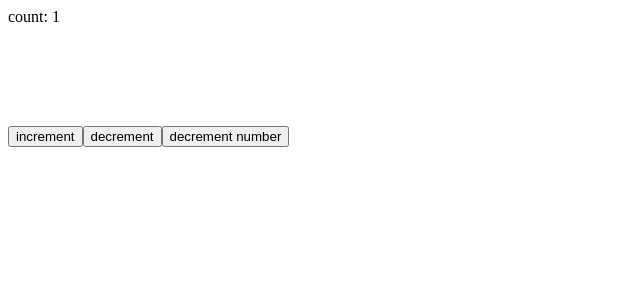
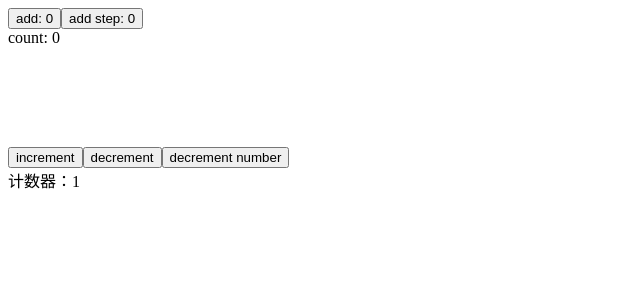
Before and after one commit to lizuncong/mini-react-redux, a React app: page / in a window 1280 px wide. Shown: the top 300 px of the page, without its empty margins (0-640 px from the left). Built offline with nearby package versions, Linux system fonts and the light colour scheme; the HTML template or start-up script is replaced by a standard one.

Commit message:
feat: connect

```diff
--- a/react-redux/Connect.jsx
+++ b/react-redux/Connect.jsx
@@ -1,91 +1,70 @@
-import React, { useContext, useRef, useLayoutEffect } from 'react'
+import React, { useContext, useState, useMemo, useReducer, useRef, useLayoutEffect } from 'react'
 import Context from './Context'
-
+import childPropsSelectorFactory from './utils';
+const INITIAL_STATE = [null, 0]
+function storeStateUpdatesReducer(state, action) {
+  var updateCount = state[1];
+  return [action.payload, updateCount + 1];
+}
 /**
  * 需要注意的是，如果WrappedComponent上有静态属性，此时返回的高阶组件Connect上会丢失这些属性。这也是为啥react redux中要使用
  * hoist-non-react-statics包装一下的原因
  * */
-const Connect = (mapStateToProps, mapDispatchToProps) => {
+const Connect = (mapStateToProps, mapDispatchToProps = () => {}) => {
   return function wrapWithConnect(WrappedComponent) {
     // 返回来的组件丢失了WrappedComponent的静态属性，因此理论上是要将WrappedComponent的静态
     // 属性重新挂到返回的组件上的
     return React.memo((props) => {
+      const wrapperProps = props;
       const contextValue = useContext(Context)
-      console.log('useContext====', contextValue)
       const store = contextValue.store
+
+      const childPropsSelector = useMemo(() => {
+        return childPropsSelectorFactory(mapStateToProps, mapDispatchToProps, store.dispatch)
+      }, [])
+
       // 1.创建subscription todo
-      // 2.创建 useReducers ？用来更新组件？todo
-
-      // 3.计算actualChildProps
-      const state = store.getState()
-      const stateProps = mapStateToProps(state, props)
-      const dispatchProps = mapDispatchToProps(store.dispatch, props)
-      const mergeProps = { ...props, ...stateProps, ...dispatchProps }
-      // 4.监听状态
+      // 2.创建 useReducers用来触发子组件重新渲染
+      const [[previousStateUpdateResult], dispatch] = useReducer(storeStateUpdatesReducer, INITIAL_STATE)
       const lastChildProps = useRef();
-      const lastWrapperProps = useRef(props);
+      const lastWrapperProps = useRef(wrapperProps);
       const childPropsFromStoreUpdate = useRef();
+      // 3.计算actualChildProps，store、状态、组件自身接收的props改变，都要重新计算组件实际接收的props
+      const actualChildProps = useMemo(() => {
+        if (childPropsFromStoreUpdate.current && wrapperProps === lastWrapperProps.current) {
+          return childPropsFromStoreUpdate.current;
+        }
+        return childPropsSelector(store.getState(), wrapperProps);
+      }, [store, previousStateUpdateResult, wrapperProps])
       useLayoutEffect(() => {
-        // We want to capture the wrapper props and child props we used for later comparisons
-        // lastWrapperProps.current = wrapperProps;
-        // lastChildProps.current = actualChildProps;
-        // renderIsScheduled.current = false; // If the render was from a store update, clear out that reference and cascade the subscriber update
-
-        // if (childPropsFromStoreUpdate.current) {
-        //   childPropsFromStoreUpdate.current = null;
-        //   notifyNestedSubs();
-        // }
-        lastWrapperProps.current = props;
-        lastChildProps.current = mergeProps;
+        lastWrapperProps.current = wrapperProps;
+        lastChildProps.current = actualChildProps;
+          childPropsFromStoreUpdate.current = null;
       })
+      // 4.监听store状态更新
       useLayoutEffect(() => {
         if(!mapStateToProps) return;
-      }, [store, subscription, childPropsSelector])
+        const checkForUpdates = () => {
+          const latestStoreState = store.getState();
+          const newChildProps = childPropsSelector(latestStoreState, lastWrapperProps.current)
+          // 如果组件订阅的state发生变更，则触发子组件重新渲染
+          if(newChildProps !== lastChildProps.current){
+            lastChildProps.current = newChildProps;
+            childPropsFromStoreUpdate.current = newChildProps;
+            dispatch({
+              type: 'STORE_UPDATED',
+              payload: {},
+            })
+          }
+        }
+        checkForUpdates()
+        store.subscribe(checkForUpdates)
+      }, [])
       return (
-          <WrappedComponent {...mergeProps}/>
+          <WrappedComponent {...actualChildProps}/>
       )
     })
   }
 }
 
 export default Connect
-
-
-
-//
-// const connect = (mapStateToProps, mapDispatchToProps) => (WrappedComponent) => {
-//   class Connect extends React.Component {
-//     constructor (props) {
-//       super(props)
-//       this.state = {
-//         allProps: {}
-//       }
-//     }
-//     componentWillMount () {
-//       const { store } = this.context
-//       this._updateProps()
-//       store.subscribe(() => this._updateProps())
-//     }
-//     _updateProps () {
-//       const { store } = this.context
-//       let stateProps = mapStateToProps
-//           ? mapStateToProps(store.getState(), this.props)
-//           : {} // 防止 mapStateToProps 没有传入
-//       let dispatchProps = mapDispatchToProps
-//           ? mapDispatchToProps(store.dispatch, this.props)
-//           : {} // 防止 mapDispatchToProps 没有传入
-//       this.setState({
-//         allProps: {
-//           ...stateProps,
-//           ...dispatchProps,
-//           ...this.props
-//         }
-//       })
-//     }
-//     render () {
-//       return <WrappedComponent {...this.state.allProps} />
-//     }
-//   }
-//   Connect.contextType = ReactReduxContext
-//   return Connect
-// }
--- a/react-redux/Provider.jsx
+++ b/react-redux/Provider.jsx
@@ -2,7 +2,6 @@ import React, { memo } from 'react'
 import ReactReduxContext from './Context'
 
 export default memo(({ store, children }) => {
-  console.log('Provider=======', store)
   return (
       <ReactReduxContext.Provider value={{ store: store}}>
         { children }
--- /dev/null
+++ b/react-redux/utils.js
@@ -0,0 +1,61 @@
+function shallowEqual(objA, objB) {
+  if (objA === objB) return true;
+  if (typeof objA !== 'object' || objA === null || typeof objB !== 'object' || objB === null) {
+    return false;
+  }
+
+  var keysA = Object.keys(objA);
+  var keysB = Object.keys(objB);
+  if (keysA.length !== keysB.length) return false;
+
+  for (var i = 0; i < keysA.length; i++) {
+    if (!Object.prototype.hasOwnProperty.call(objB, keysA[i]) || objA[keysA[i]] !== objB[keysA[i]]) {
+      return false;
+    }
+  }
+
+  return true;
+}
+
+
+const childPropsSelectorFactory = (mapStateToProps, mapDispatchToProps, dispatch) => {
+  let state;
+  let ownProps;
+  let stateProps;
+  let dispatchProps;
+  let mergedProps;
+  return (nextState, nextOwnProps) => {
+
+    function handleNewProps() {
+      stateProps = mapStateToProps(state, ownProps);
+      dispatchProps = mapDispatchToProps(dispatch, ownProps);
+      mergedProps = {...stateProps, ...dispatchProps, ...ownProps};
+      return mergedProps;
+    }
+
+    function handleNewState() {
+      const nextStateProps = mapStateToProps(state, ownProps);
+      const statePropsChanged = !shallowEqual(nextStateProps, stateProps);
+      stateProps = nextStateProps;
+      // 只有订阅的状态发生改变了，才需要重新生成mergedProps，以触发子组件重新渲染
+      if (statePropsChanged) mergedProps = { ...stateProps, ...dispatchProps, ...ownProps };
+      return mergedProps;
+    }
+
+    function handleSubsequentCalls(nextState, nextOwnProps) {
+      const propsChanged = !shallowEqual(nextOwnProps, ownProps);
+      const stateChanged = nextState !== state;
+      state = nextState;
+      ownProps = nextOwnProps;
+      // props发生改变，子组件必须要重新渲染，因此需要重新生成mergedProps
+      if (propsChanged) return handleNewProps();
+      // state发生改变，如果子组件订阅的state没有发生改变，子组件是不需要重新渲染的
+      // 比如组件A订阅了count，组件B订阅了number，如果number发生改变，则组件A是不需要重新渲染的
+      if (stateChanged) return handleNewState();
+      return mergedProps;
+    }
+    return handleSubsequentCalls(nextState, nextOwnProps)
+  }
+}
+
+export default childPropsSelectorFactory
--- a/src/App.jsx
+++ b/src/App.jsx
@@ -1,12 +1,20 @@
-import React from 'react';
-// import Counter from './Counter';
+import React, { useState } from 'react';
+import Counter from './Counter';
 import Button from './Button';
+var test = {a :1}
 const App = () => {
+  const [count, setCount] = useState(0)
+  const [step, setStep] = useState(0)
   console.log('App=====')
+  test.a ++;
   return (
       <div>
-        <Button step={1} />
-        {/* <Counter />  */}
+        <div>
+          <button onClick={() => setCount(count + 1)}>add: {count}</button>
+          <button onClick={() => setStep(step + 1)}>add step: {step}</button>
+        </div>
+        <Button test={test} step={step} />
+        <Counter />
       </div>
   )
 }
--- a/src/Counter.jsx
+++ b/src/Counter.jsx
@@ -3,7 +3,7 @@ import { connect } from '../react-redux'
 // import { useSelector } from '../react-redux'
 const Counter = ({ number }) => {
   // const state = useSelector(state => state)
-  console.log('counter====', number);
+  console.log('counter====', '计数器', number);
   return (
       <div>
         计数器：{number}
--- a/src/store.js
+++ b/src/store.js
@@ -1,6 +1,6 @@
 import { createStore } from "redux";
 
-function counterReducer(state = { value: 0, number: 1 }, action) {
+function counterReducer(state = { value: 0, number: 1, product: { id: 123, name: 'orange' } }, action) {
   switch (action.type) {
     case 'counter/incremented':
       return { ...state, value: state.value + 1 }
```
Also changed, not shown: react-redux/index.js (+5 -5 lines), 1 other file (tests, documents, lock files or other folders).
